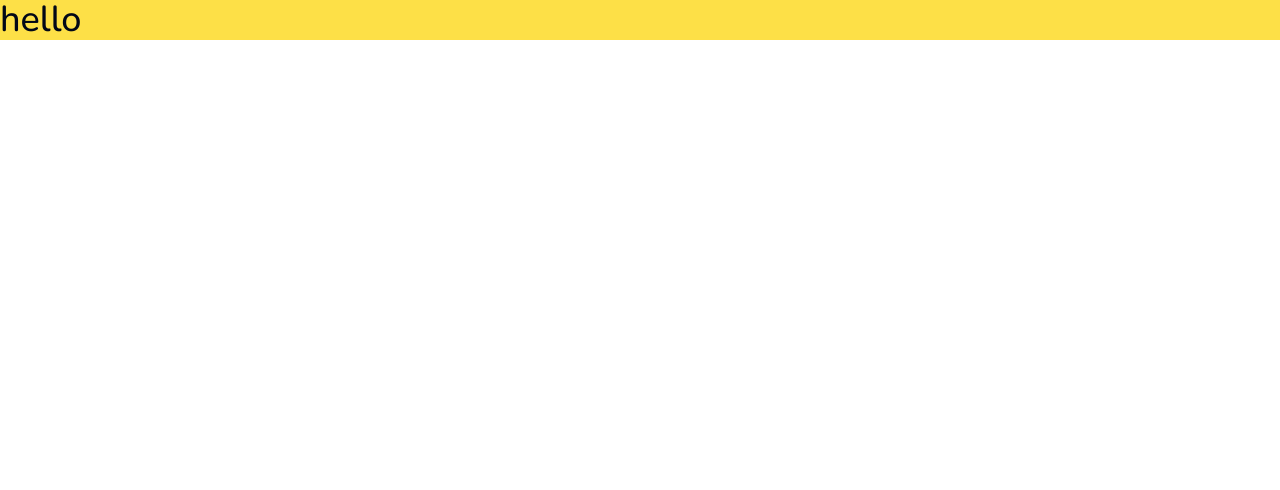
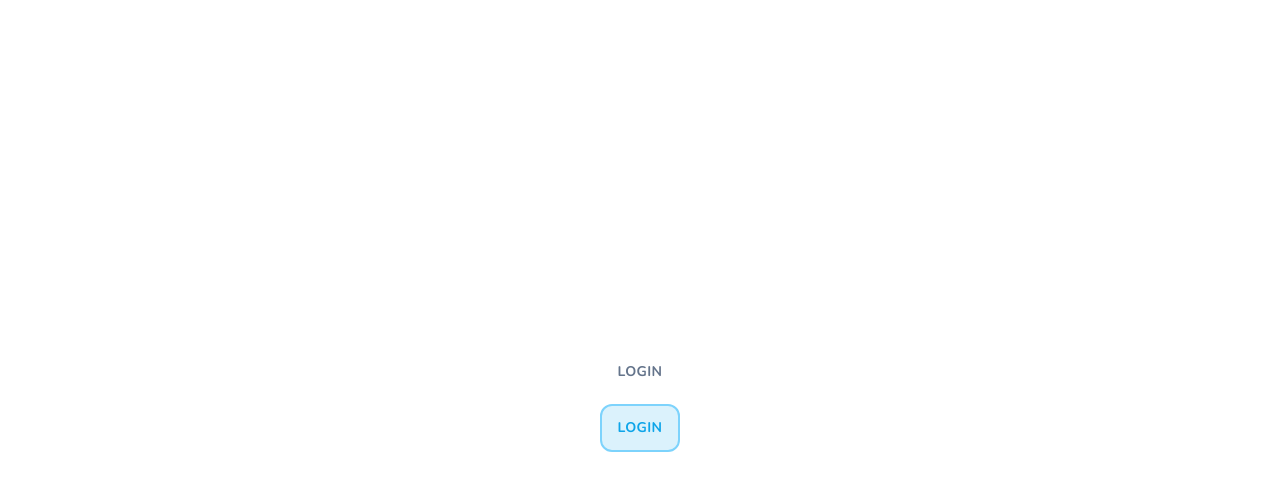
Before and after one commit to yazarOmer/Duolingo-Clone, a React (Vite) app in the folder frontend/: page / in a window 1280 px wide. Shown: the top 490 px of the page. Built offline with nearby package versions, Linux system fonts and the light colour scheme.

Commit message:
feat: add buttons designs

```diff
--- a/frontend/package.json
+++ b/frontend/package.json
@@ -10,6 +10,7 @@
     "preview": "vite preview"
   },
   "dependencies": {
+    "@radix-ui/react-slot": "^1.1.0",
     "class-variance-authority": "^0.7.0",
     "clsx": "^2.1.1",
     "lucide-react": "^0.445.0",
--- a/frontend/src/App.tsx
+++ b/frontend/src/App.tsx
@@ -1,5 +1,20 @@
+import { Button } from "./components/ui/button";
+
 function App() {
-  return <div className="bg-yellow-300 text-4xl font-medium">hello</div>;
+  return (
+    <div className="h-screen flex items-center justify-center flex-col gap-2">
+      {/* <Button>Login</Button>
+      <Button variant="primary">Login</Button>
+      <Button variant="primaryOutline">Login</Button> */}
+      {/* <Button variant="secondary">Login</Button>
+      <Button variant="secondaryOutline">Login</Button>
+      <Button variant="danger">Login</Button>
+      <Button variant="dangerOutline">Login</Button> */}
+      <Button variant="sidebar">Login</Button>
+      <Button variant="sidebarOutline">Login</Button>
+      {/* <Button variant="ghost">Login</Button> */}
+    </div>
+  );
 }
 
 export default App;
--- /dev/null
+++ b/frontend/src/components/ui/button.tsx
@@ -0,0 +1,65 @@
+import * as React from "react";
+import { Slot } from "@radix-ui/react-slot";
+import { cva, type VariantProps } from "class-variance-authority";
+
+import { cn } from "@/lib/utils";
+
+const buttonVariants = cva(
+  "inline-flex items-center justify-center whitespace-nowrap rounded-xl text-sm font-bold ring-offset-background transition-colors focus-visible:outline-none focus-visible:ring-2 focus-visible:ring-ring focus-visible:ring-offset-2 disabled:pointer-events-none disabled:opacity-50 uppercase tracking-wide",
+  {
+    variants: {
+      variant: {
+        default:
+          "bg-white text-slate-500 border-slate-200 border-2 border-b-4 active:border-b-2 hover:bg-slate-100",
+        primary:
+          "bg-sky-400 text-primary-foreground hover:bg-sky-400/90 border-sky-500 border-b-4 active:border-b-0",
+        primaryOutline: "bg-white text-sky-500 hover:bg-slate-100",
+        secondary:
+          "bg-green-600 text-primary-foreground hover:bg-green-600/90 border-green-700 border-b-4 active:border-b-0",
+        secondaryOutline: "bg-white text-green-600 hover:bg-slate-100",
+        danger:
+          "bg-rose-500 text-primary-foreground hover:bg-rose-500/90 border-rose-700 border-b-4 active:border-b-0",
+        dangerOutline: "bg-white text-rose-500 hover:bg-slate-100",
+        ghost:
+          "bg-transparent text-slate-500 border-transparent border-0 hover:bg-slate-100",
+        sidebar:
+          "bg-transparent text-slate-500 border-2 border-transparent hover:bg-slate-100 transition-none",
+        sidebarOutline:
+          "bg-sky-500/15 text-sky-500 border-sky-300 border-2 hover:bg-sky-500/20 transition-none",
+      },
+      size: {
+        default: "h-12 px-4 py-2",
+        sm: "h-9 px-3",
+        lg: "h-12 px-8",
+        icon: "h-10 w-10",
+        rounded: "rounded-full",
+      },
+    },
+    defaultVariants: {
+      variant: "default",
+      size: "default",
+    },
+  }
+);
+
+export interface ButtonProps
+  extends React.ButtonHTMLAttributes<HTMLButtonElement>,
+    VariantProps<typeof buttonVariants> {
+  asChild?: boolean;
+}
+
+const Button = React.forwardRef<HTMLButtonElement, ButtonProps>(
+  ({ className, variant, size, asChild = false, ...props }, ref) => {
+    const Comp = asChild ? Slot : "button";
+    return (
+      <Comp
+        className={cn(buttonVariants({ variant, size, className }))}
+        ref={ref}
+        {...props}
+      />
+    );
+  }
+);
+Button.displayName = "Button";
+
+export { Button, buttonVariants };
```
Also changed, not shown: 1 other file (tests, documents, lock files or other folders).
